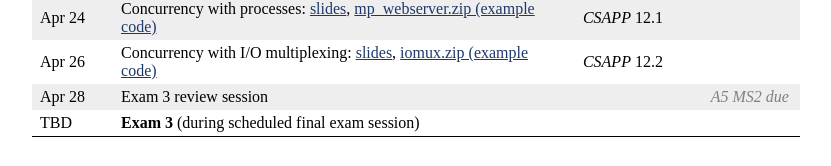
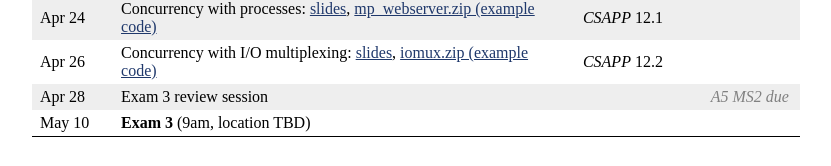
Before and after one commit to jhucsf/spring2023, a Jekyll site: the page built from schedule.md, in a window 1280 px wide. Shown: the part 1737-1903 px from the top of the page, without its empty margins (224-1055 px from the left). Built offline with Jekyll 4.4.1, drawn with Linux system fonts in a browser that asks for light colours.

Commit message:
date and time of final exam

```diff
--- a/schedule.csv
+++ b/schedule.csv
@@ -39,4 +39,4 @@ Apr 21,"Parallelism, concurrency issues",lectures/lecture31-public.pdf,synch2.zi
 Apr 24,"Concurrency with processes",lectures/lecture32-public.pdf,mp_webserver.zip,*CSAPP* 12.1,
 Apr 26,"Concurrency with I/O multiplexing",lectures/lecture33-public.pdf,iomux.zip,*CSAPP* 12.2,
 Apr 28,"Exam 3 review session",,,,"<span class='tentative'>A5 MS2 due</span>"
-TBD,"**Exam 3** (during scheduled final exam session)"
+May 10,"**Exam 3** (9am, location TBD)"
--- a/schedule.md
+++ b/schedule.md
@@ -67,4 +67,4 @@ Apr 21 | Parallelism, concurrency issues: [slides](lectures/lecture31-public.pdf
 Apr 24 | Concurrency with processes: [slides](lectures/lecture32-public.pdf), [mp_webserver.zip (example code)](lectures/mp_webserver.zip) | *CSAPP* 12.1 |
 Apr 26 | Concurrency with I/O multiplexing: [slides](lectures/lecture33-public.pdf), [iomux.zip (example code)](lectures/iomux.zip) | *CSAPP* 12.2 |
 Apr 28 | Exam 3 review session |  | <span class='tentative'>A5 MS2 due</span>
-TBD | **Exam 3** (during scheduled final exam session) |  |
+May 10 | **Exam 3** (9am, location TBD) |  |
```
